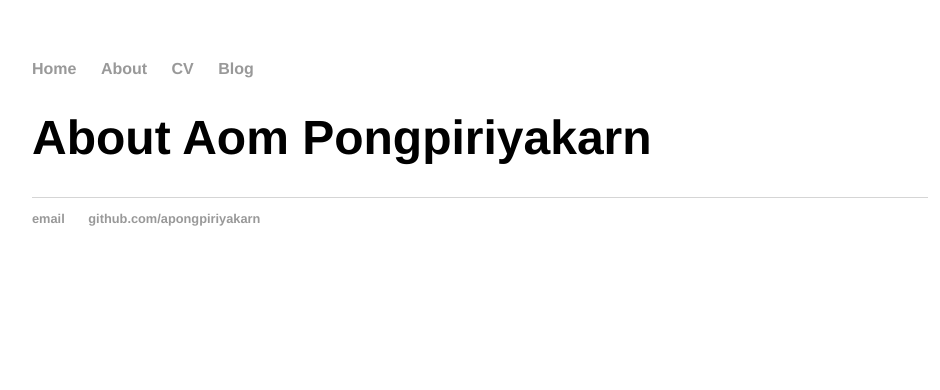
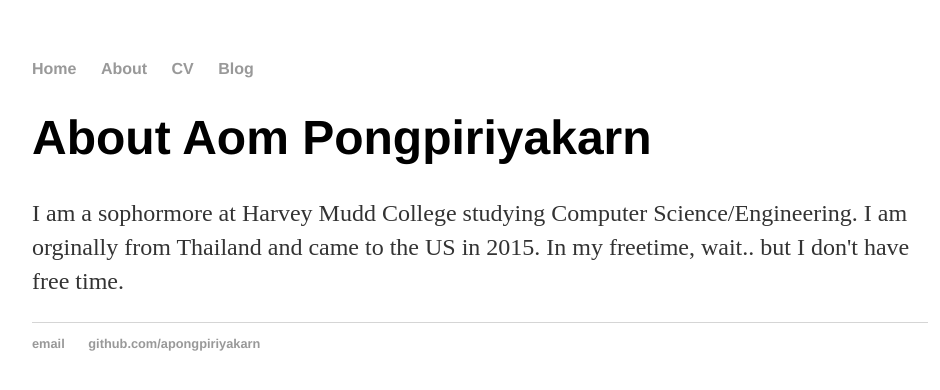
Before and after one commit to apongpiriyakarn/apongpiriyakarn.github.io, a Jekyll site: the page built from about/index.html, in a window 1280 px wide. Shown: the top 390 px of the page, without its empty margins (160-1100 px from the left). Built offline with Jekyll 4.4.1, drawn with Linux system fonts in a browser that asks for light colours.

Commit message:
Update index.html
start first 'about myself' paragraph

```diff
--- a/about/index.html
+++ b/about/index.html
@@ -3,7 +3,6 @@ layout: default
 title: About Aom Pongpiriyakarn
 ---
         <h1>{{ page.title }}</h1>
-        <ul class="about">
-
-
-	      </ul>
+        <p class="about"> I am a sophormore at Harvey Mudd College studying Computer Science/Engineering. I am orginally from Thailand and
+		came to the US in 2015. In my freetime, wait.. but I don't have free time.
+	</p>
```
